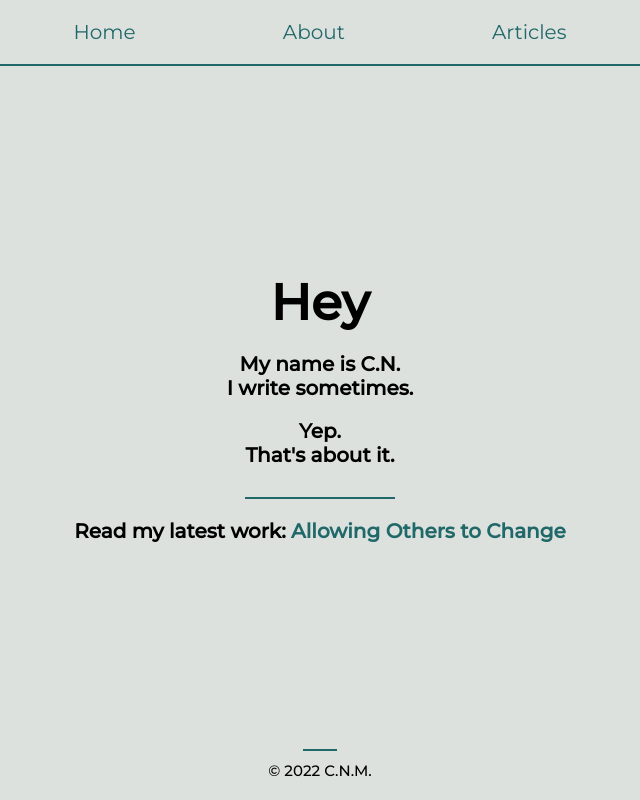
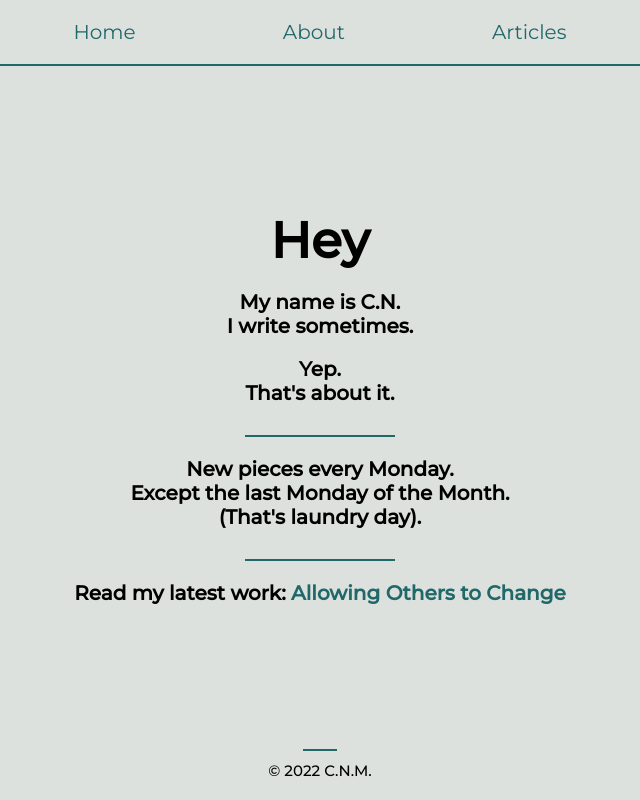
Before and after one commit to CN-M/cn-next-blog, a Next.js app: page /about in a window 1280 px wide. Shown: the whole page, without its empty margins (320-960 px from the left). Built offline with nearby package versions, Linux system fonts and the light colour scheme.

Commit message:
Add break on last monday

```diff
--- a/pages/about.js
+++ b/pages/about.js
@@ -18,6 +18,10 @@ const about = ({ posts }) => {
         <h2>Yep.</h2>
         <h2>That&apos;s about it.</h2>
 
+        <hr />
+        <h2>New pieces every Monday.</h2>
+        <h2>Except the last Monday of the Month.</h2>
+        <h2>(That&apos;s laundry day).</h2>
         <hr />
         <h2>Read my latest work:
         {
```
Also changed, not shown: staging_posts/remember-that-you-will-die.md (renamed from staging_posts/remember-you-will-die.md, +2 -2 lines).
